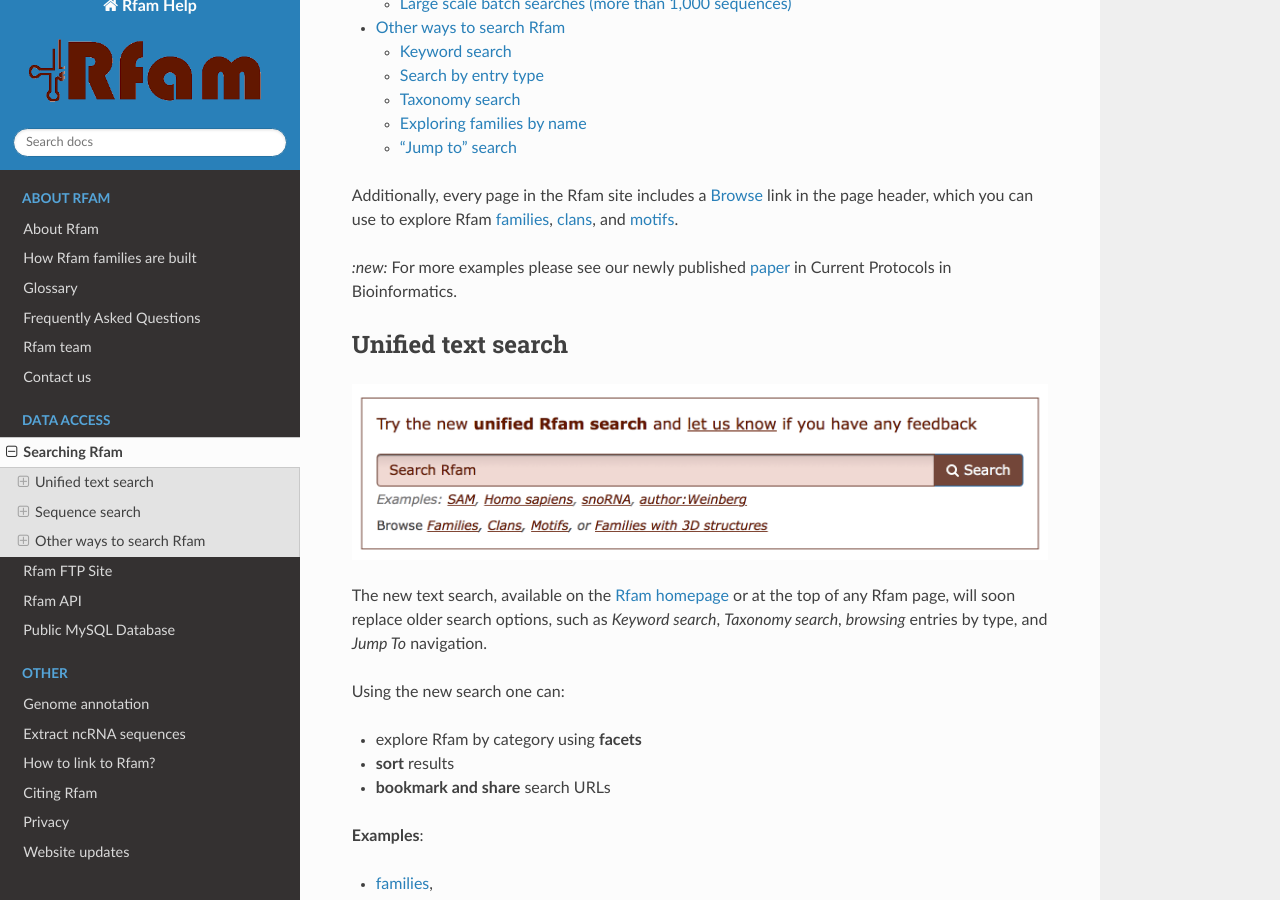
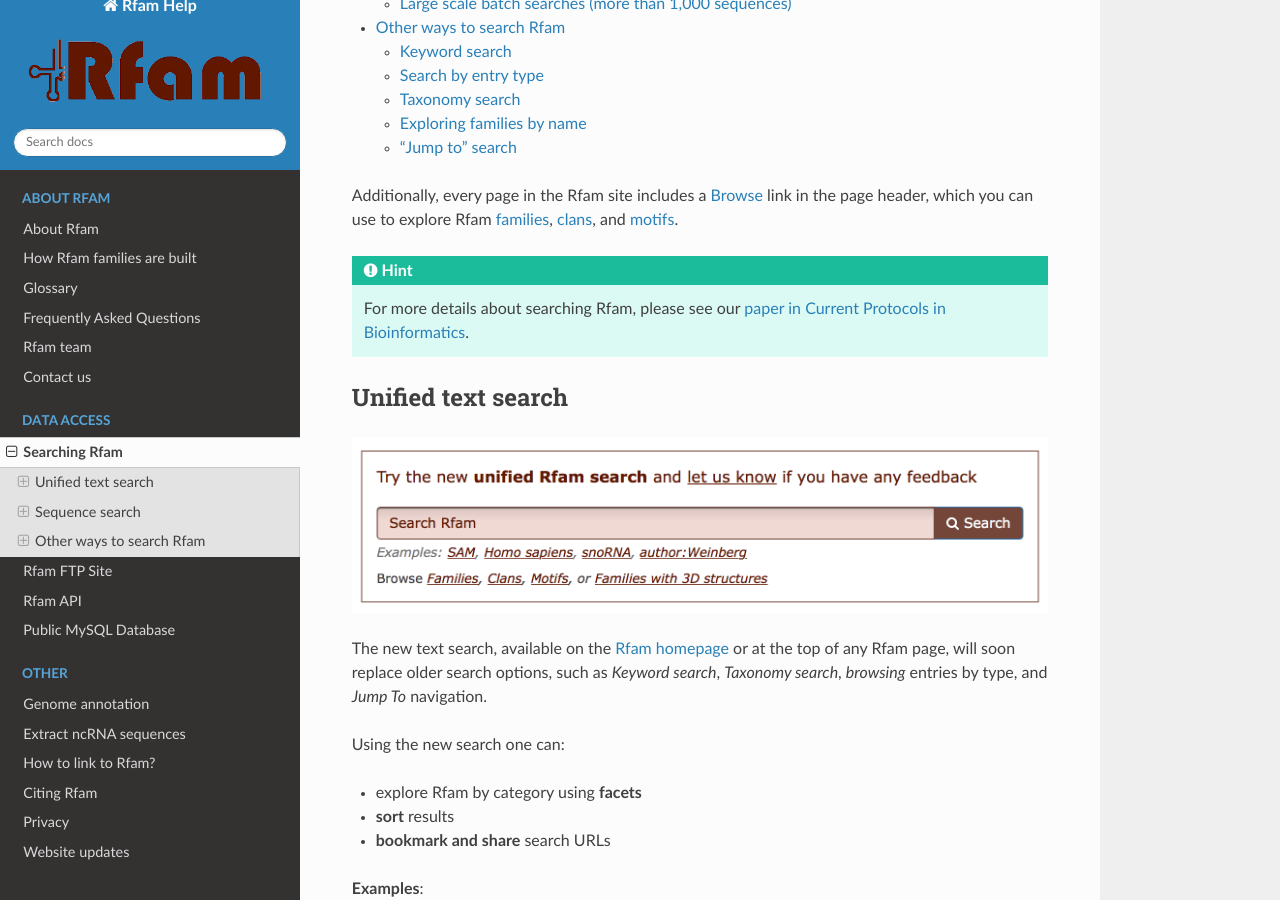
Before and after one commit to Rfam/rfam-docs, a Sphinx documentation site: the page built from docs/source/searching-rfam.rst, in a window 1280 px wide and 900 px high, scrolled down 360 px. Built offline with Sphinx 7.4.7 and the Read the Docs theme 2.0.0, drawn with Linux system fonts in a browser that asks for light colours.

Commit message:
Add more links to the CPB paper

```diff
--- a/docs/source/genome-annotation.rst
+++ b/docs/source/genome-annotation.rst
@@ -14,6 +14,9 @@
 * `Ensembl <http://www.ensembl.org>`_
 * `Ensembl Genomes <http://ensemblgenomes.org/>`_
 * `UCSC Genome Browser <http://www.genome.ucsc.edu/>`_
+
+.. HINT::
+  For more details about genome annotation, please see our `paper in Current Protocols in Bioinformatics <https://www.ncbi.nlm.nih.gov/pmc/articles/PMC6754622/#S22>`_.
 
 Example of using Infernal and Rfam to annotate RNAs in an archaeal genome
 -------------------------------------------------------------------------
--- a/docs/source/searching-rfam.rst
+++ b/docs/source/searching-rfam.rst
@@ -14,7 +14,8 @@
 `clans <http://rfam.org/clans>`_,
 and `motifs <http://rfam.org/motifs>`_.
 
-`:new:` For more examples please see our newly published `paper <https://doi.org/10.1002/cpbi.51>`_ in Current Protocols in Bioinformatics.
+.. HINT::
+  For more details about searching Rfam, please see our `paper in Current Protocols in Bioinformatics <https://www.ncbi.nlm.nih.gov/pmc/articles/PMC6754622>`_.
 
 Unified text search
 -------------------
```
